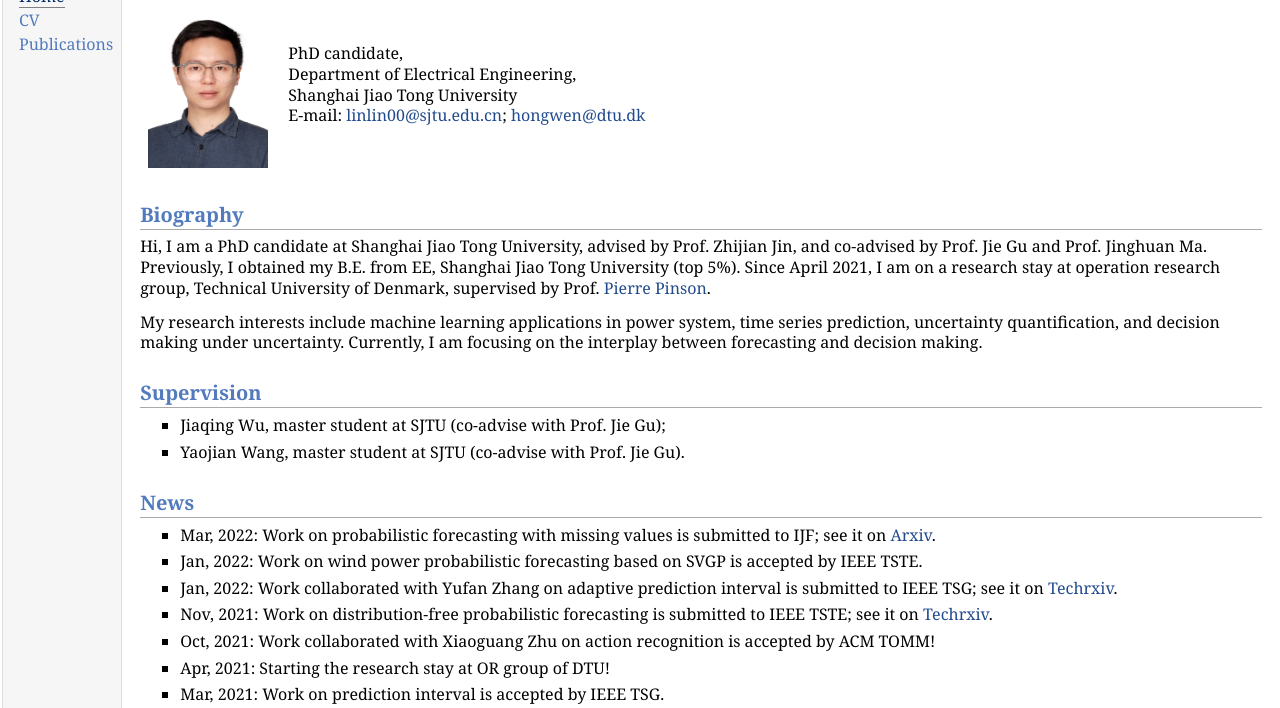
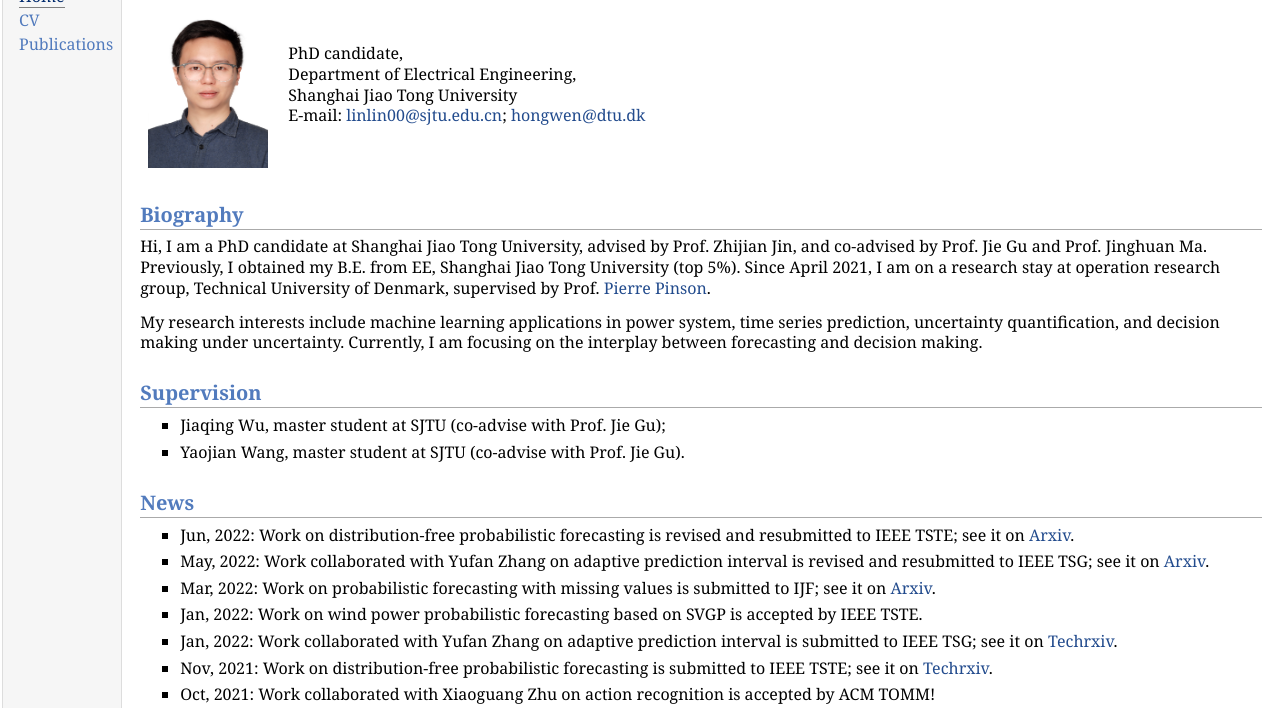
Before and after one commit to honglinwen/honglinwen_deprecated_page, a plain HTML site: page index.html in a window 1280 px wide. Shown: the part 68-776 px from the top of the page. Drawn offline with Linux system fonts and the light colour scheme.

Commit message:
Add files via upload

```diff
--- a/index.html
+++ b/index.html
@@ -37,6 +37,10 @@ E-mail: <a href="mailto:linlin00@sjtu.edu.cn">linlin00@sjtu.edu.cn</a>; <a href=
 </ul>
 <h2>News</h2>
 <ul>
+<li><p>Jun, 2022: Work on distribution-free probabilistic forecasting is revised and resubmitted to IEEE TSTE; see it on <a href="https://arxiv.org/abs/2206.02433">Arxiv</a>.</p>
+</li>
+<li><p>May, 2022: Work collaborated with Yufan Zhang on adaptive prediction interval is revised and resubmitted to IEEE TSG; see it on <a href="https://arxiv.org/abs/2205.08698">Arxiv</a>.</p>
+</li>
 <li><p>Mar, 2022: Work on probabilistic forecasting with missing values is submitted to IJF; see it on <a href="https://doi.org/10.48550/arXiv.2203.08252">Arxiv</a>.</p>
 </li>
 <li><p>Jan, 2022: Work on wind power probabilistic forecasting based on SVGP is accepted by IEEE TSTE.</p>
```
Also changed, not shown: 1 other file.
